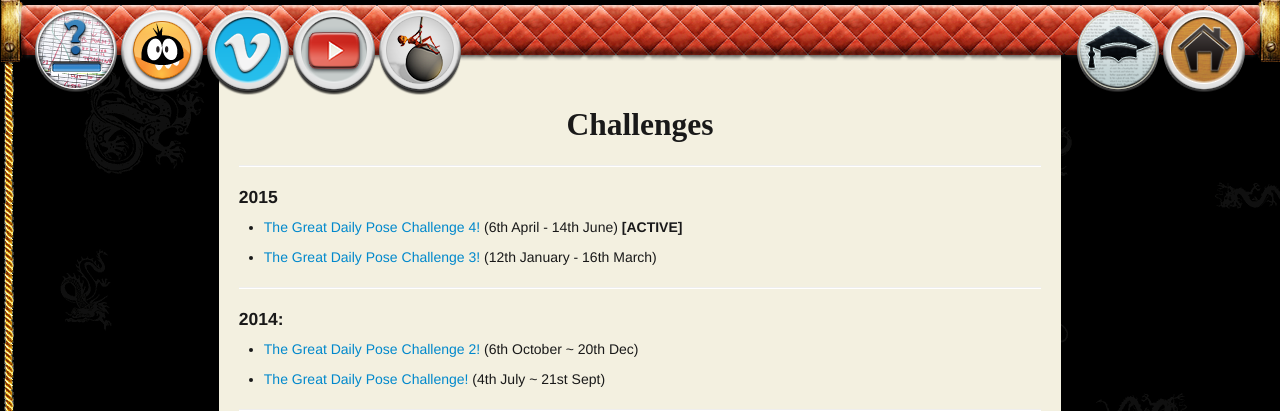
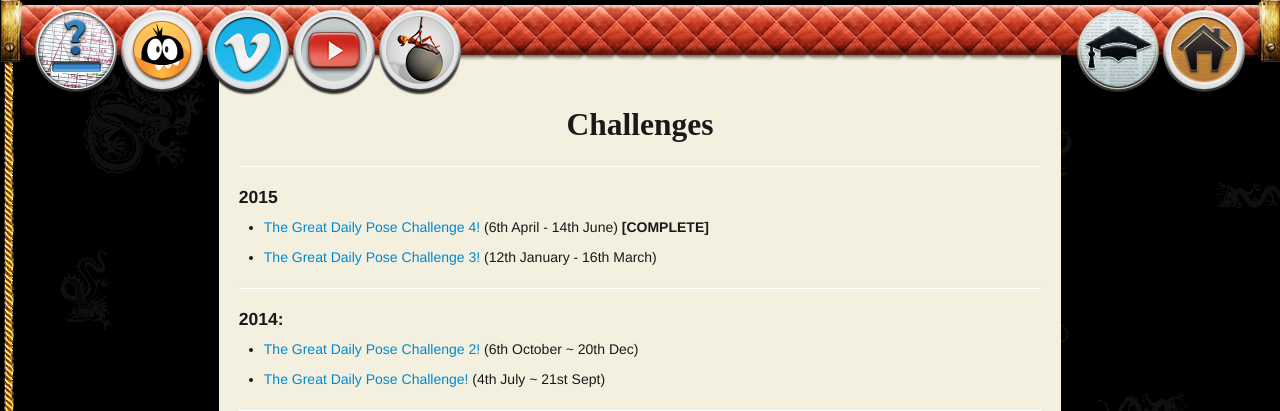
Before and after one commit to internetimagery/internetimagery.github.io, a Jekyll site: the page built from challenges/index.md, in a window 1280 px wide. Shown: the top 411 px of the page. Built offline with Jekyll 4.4.1, drawn with Linux system fonts in a browser that asks for light colours; nearby versions of some CDN libraries; some web fonts are replaced.

Commit message:
updated dates

```diff
--- a/challenges/index.md
+++ b/challenges/index.md
@@ -10,7 +10,7 @@ thumb: /img/nav/challenges_button.png
 
 ####2015
 
-* [The Great Daily Pose Challenge 4!](https://plus.google.com/events/c7mod2ko0em732btdblu6kmek1o) (6th April - 14th June) **[ACTIVE]**
+* [The Great Daily Pose Challenge 4!](https://plus.google.com/events/c7mod2ko0em732btdblu6kmek1o) (6th April - 14th June) **[COMPLETE]**
 
 * [The Great Daily Pose Challenge 3!](https://plus.google.com/events/c77etenja24c2kmb1nakbqa5rjs) (12th January - 16th March)
 
```
